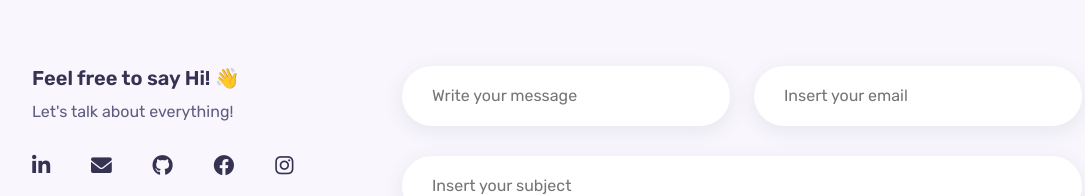
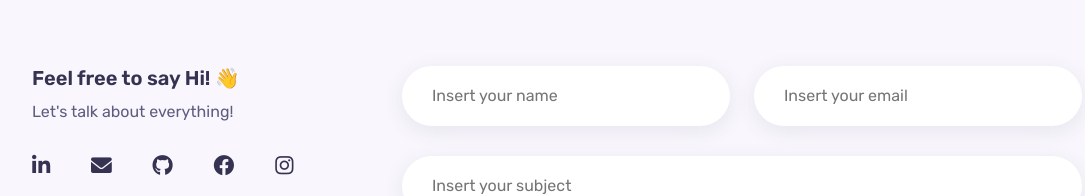
Before and after one commit to vrajsoni98/vraj-portfolio, a React (Create React App) app: page / in a window 1280 px wide. Shown: the part 4845-5041 px from the top of the page, without its empty margins (138-1223 px from the left). Built offline with nearby package versions, Linux system fonts and the light colour scheme.

Commit message:
v1: contact form placeholder

```diff
--- a/src/components/contact/Contact.jsx
+++ b/src/components/contact/Contact.jsx
@@ -43,7 +43,7 @@ const Contact = () => {
                 type="text"
                 name="text"
                 id=""
-                placeholder={ContactData.textPlaceholder}
+                placeholder={ContactData.namePlaceholder}
                 className="contact__form-input"
                 required
                 autoComplete="off"
```
